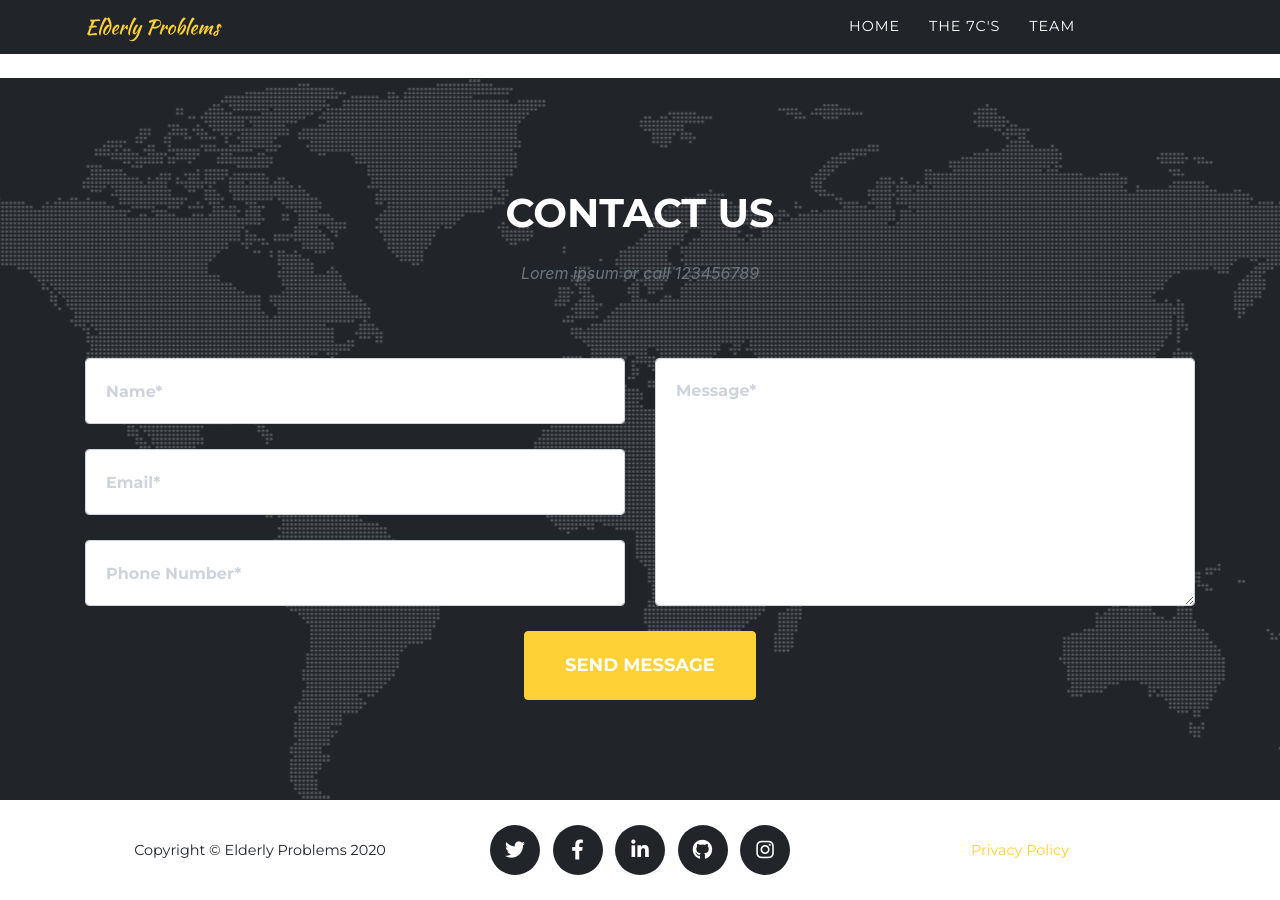
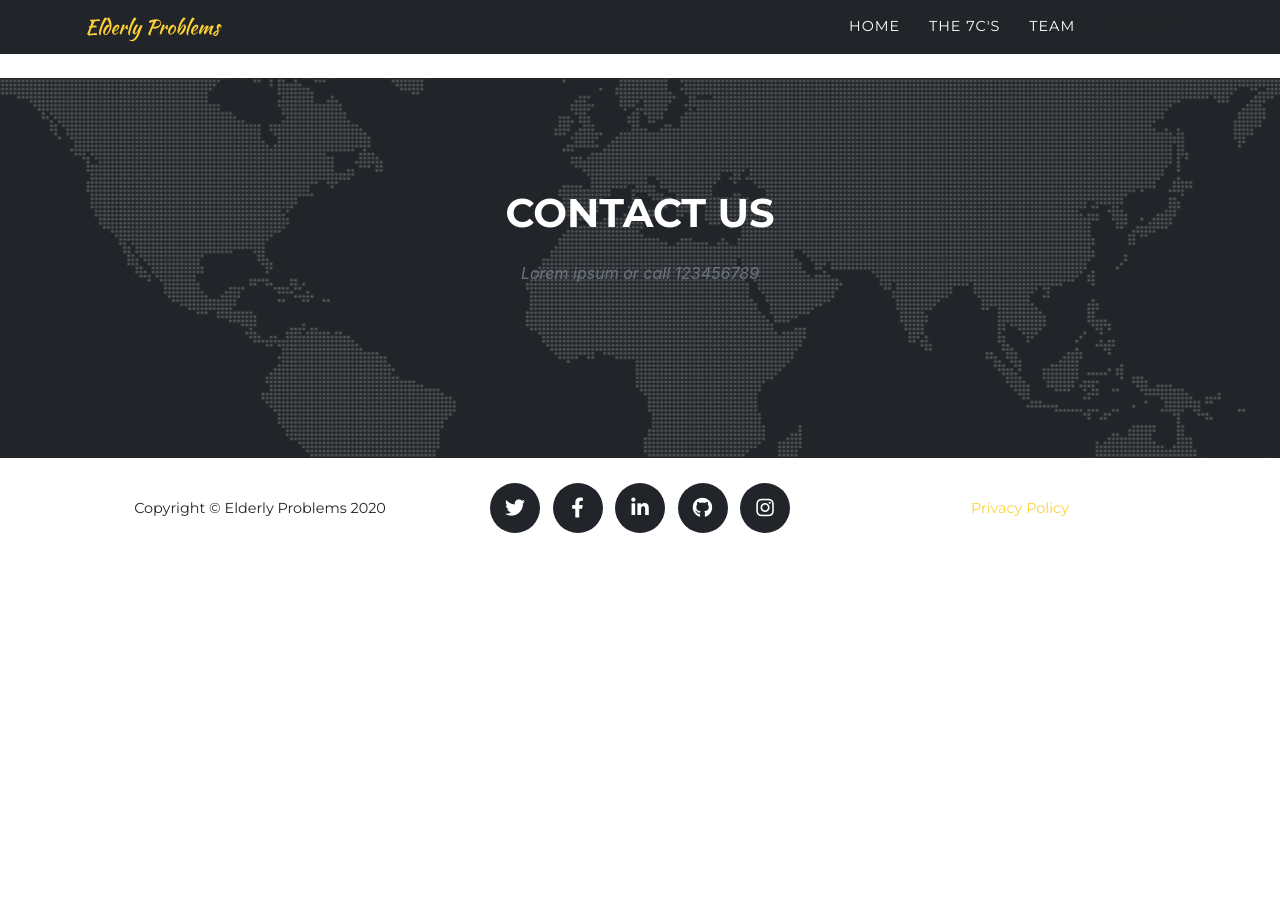
Before and after one commit to AayushKadam/Design-and-Innovation, a Jekyll site: the page built from index.md, in a window 1280 px wide and 900 px high, scrolled down 5735 px. Built offline with Jekyll 4.4.1, drawn with Linux system fonts in a browser that asks for light colours; some web fonts are replaced; comment, search, counter and statistics services are not loaded; after the commit the page ends 6293 px from its top, so only the background shows below that.

Commit message:
Update contact.html

```diff
--- a/_includes/contact.html
+++ b/_includes/contact.html
@@ -12,34 +12,19 @@
           <form id="contactForm" action="https://formspree.io/{{ site.email }}" novalidate="novalidate" method="POST">
 		  <!--name="sentMessage"-->
             <div class="row">
-              <div class="col-md-6">
-                <div class="form-group">
-                  <input name="name" class="form-control" id="name" type="text" placeholder="Name*" required="required" data-validation-required-message="Please enter your name.">
-                  <p class="help-block text-danger"></p>
-                </div>
-                <div class="form-group">
-                  <input name="_replyto" class="form-control" id="email" type="email" placeholder="Email*" required="required" data-validation-required-message="Please enter your email address.">
-                  <p class="help-block text-danger"></p>
-                </div>
-                <div class="form-group">
-                  <input name="phone" class="form-control" id="phone" type="tel" placeholder="Phone Number*" required="required" data-validation-required-message="Please enter your phone number.">
-                  <p class="help-block text-danger"></p>
-                </div>
-              </div>
-              <div class="col-md-6">
-                <div class="form-group">
-                  <textarea name="message" class="form-control" id="message" placeholder="Message*" required="required" data-validation-required-message="Please enter a message."></textarea>
-                  <p class="help-block text-danger"></p>
-                </div>
-              </div>
-			  <input type="hidden" name="_subject" id="email-subject" value="Contact Form Submission">
-              <div class="clearfix"></div>
-              <div class="col-lg-12 text-center">
-                <div id="success"></div>
-                <button id="sendMessageButton" class="btn btn-primary btn-xl text-uppercase" type="submit">Send Message</button>
-              </div>
-			  <input type="text" name="_gotcha" style="display:none">
-			  <input type="hidden" name="_next" value="#"/>
+              <div id="disqus_thread"></div>
+<script type="text/javascript">
+    /* * * CONFIGURATION VARIABLES: EDIT BEFORE PASTING INTO YOUR WEBPAGE * * */
+    var disqus_shortname = 'https-deut-erium-github-io'; // required: replace example with your forum shortname
+
+    /* * * DON'T EDIT BELOW THIS LINE * * */
+    (function() {
+        var dsq = document.createElement('script'); dsq.type = 'text/javascript'; dsq.async = true;
+        dsq.src = '//' + disqus_shortname + '.disqus.com/embed.js';
+        (document.getElementsByTagName('head')[0] || document.getElementsByTagName('body')[0]).appendChild(dsq);
+    })();
+</script>
+<noscript>Please enable JavaScript to view the <a href="http://disqus.com/?ref_noscript">comments powered by Disqus.</a></noscript>
             </div>
           </form>
         </div>
```
